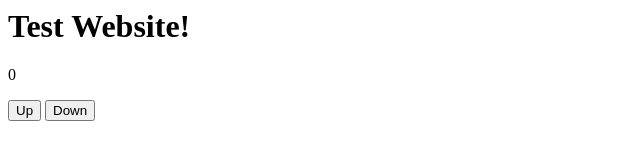
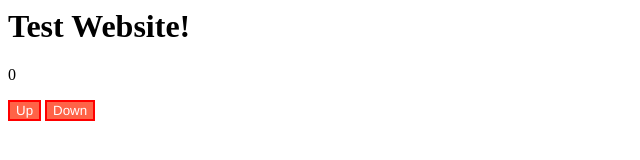
Before and after one commit to IC-DoesCoding/TestWebsite0, a plain HTML site: page index.html in a window 1280 px wide. Shown: the whole page, without its empty margins (0-640 px from the left). Drawn offline with Linux system fonts and the light colour scheme.

Commit message:
added css stylesheet and modified index.html

```diff
--- a/index.html
+++ b/index.html
@@ -4,6 +4,7 @@
         <script>
             let numberN = 0
         </script>
+        <link rel="stylesheet" href="style.css">
         <h1>
             Test Website!
         </h1>
@@ -12,10 +13,10 @@
         <p id="num">
             0
         </p>
-        <button onclick="document.getElementById('num').innerHTML=numberN++">
+        <button class="buttonClass"onclick="document.getElementById('num').innerHTML=numberN++">
             Up
         </button>
-        <button onclick="document.getElementById('num').innerHTML=numberN--">
+        <button class="buttonClass"onclick="document.getElementById('num').innerHTML=numberN--">
             Down
         </button>
     </body>
--- /dev/null
+++ b/style.css
@@ -0,0 +1,7 @@
+.buttonClass {
+    font-family:  Helvetica;
+    background-color : Tomato;
+    color : white;
+    border: 2px solid red;
+
+}
```
